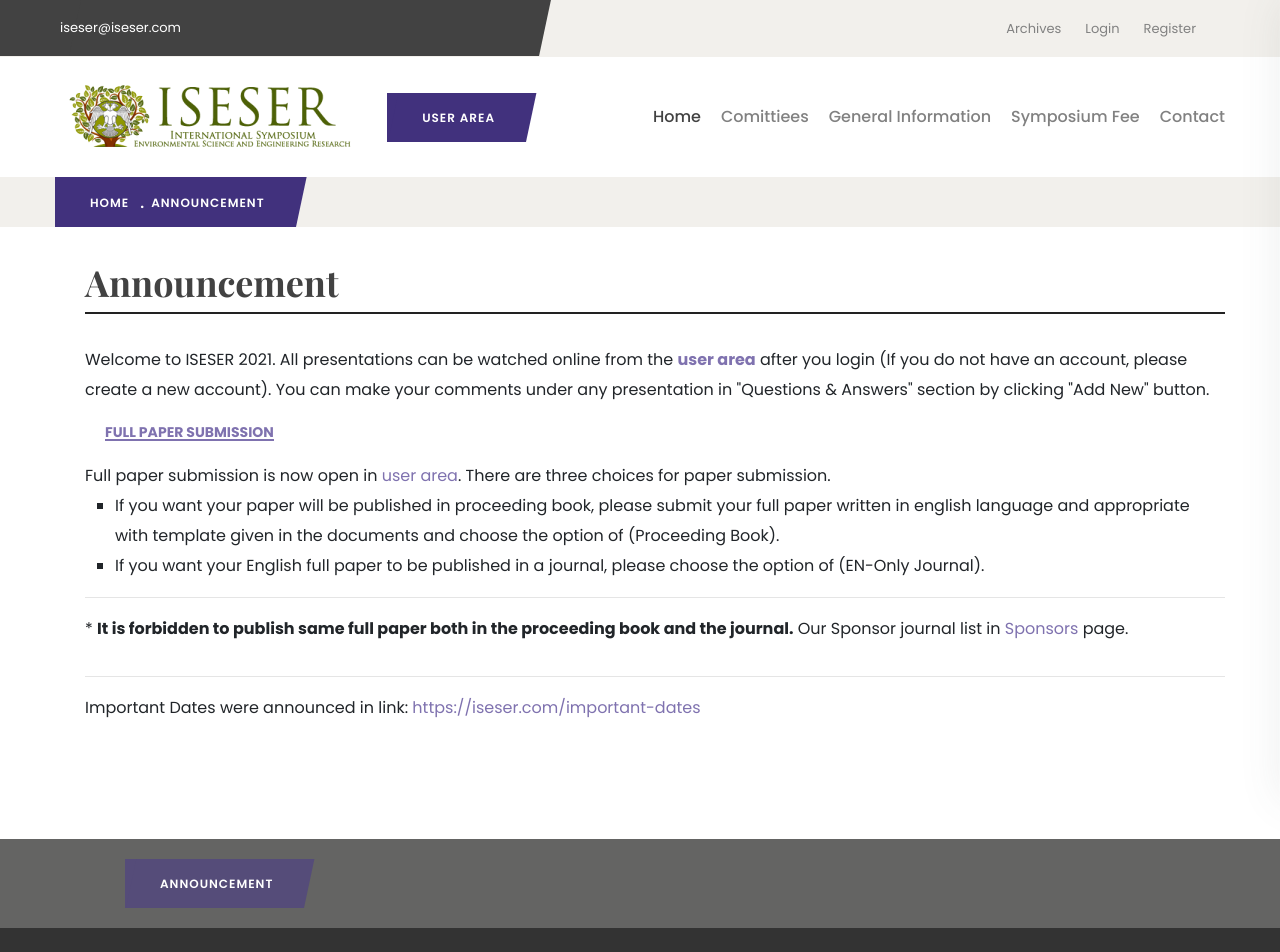
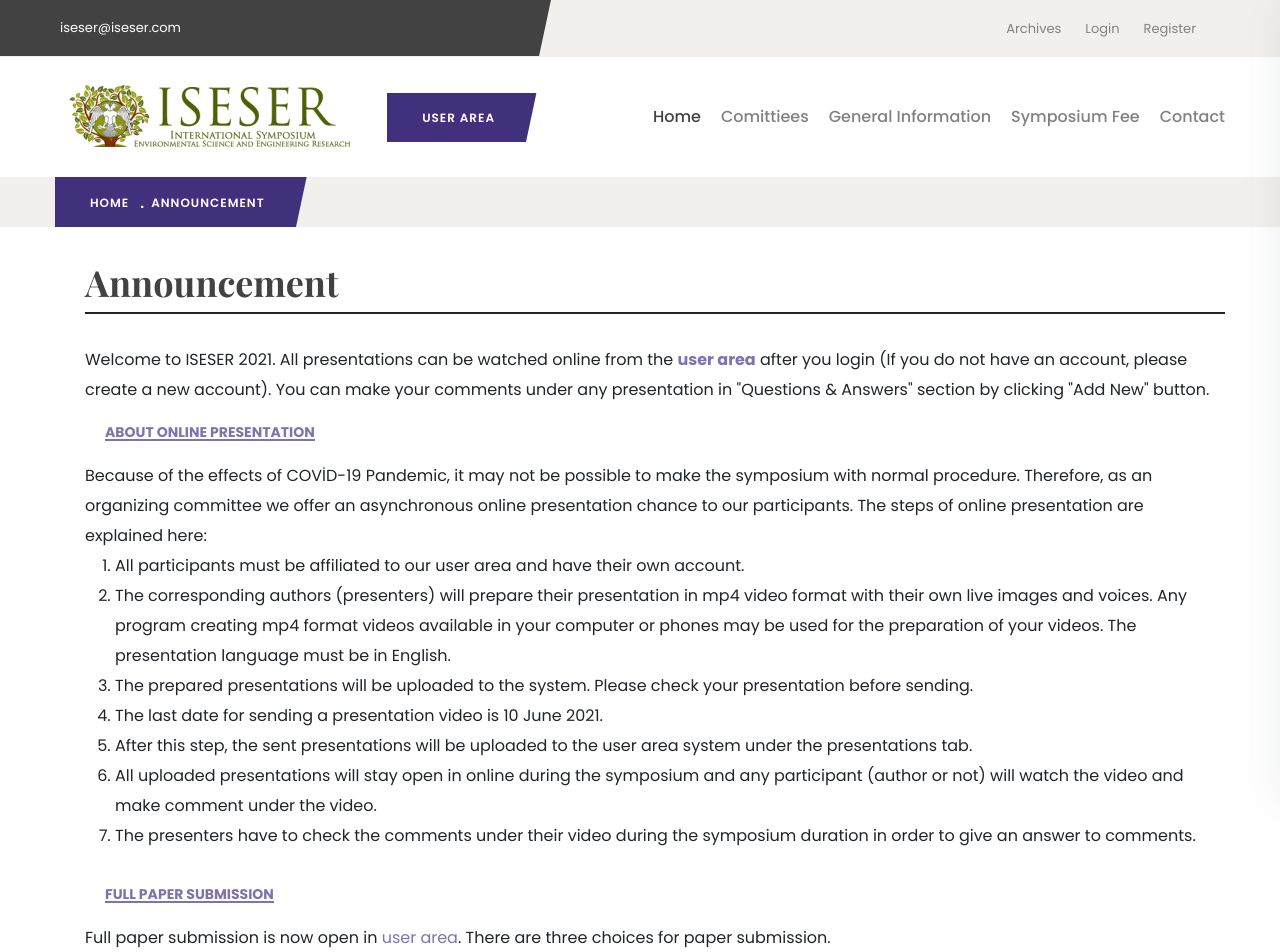
Before and after one commit to subfyi/symposium-next, a Next.js app: page /symposium-announced in a window 1280 px wide. Shown: the top 952 px of the page. Built offline with nearby package versions, Linux system fonts and the light colour scheme; some icons are missing; a web font is replaced by a local one.

Commit message:
edt final v3

```diff
--- a/components/CallToAction.js
+++ b/components/CallToAction.js
@@ -12,7 +12,7 @@ const CallToAction = () => {
                     </div>
                     <div className="col-lg-4">
                         <div className="section-heading mixer-heading">
-                            <a target="_blank" href="/doc/2021/ISESER2021_BANNER.pdf?v2" className="theme-btn">Click for 2021 Banner</a>
+                            <a href="/symposium-announced" className="theme-btn">Announcement</a>
                         </div>
                     </div>
                     <div className="col-lg-4">
--- a/pages/symposium-announced.js
+++ b/pages/symposium-announced.js
@@ -34,6 +34,49 @@ const AboutPage = () => {
                             </div>
                         </div>
 
+                        <div className="col-lg-12">
+                            <div className="about-heading">
+                                <div className="section-heading"><p className="section__meta">About Online Presentation</p>
+
+                                    <div className="section__desc">
+                                        <div className="form-group">
+                                            <p>
+                                                Because of the effects of COVİD-19 Pandemic, it may not be possible to make the symposium with normal
+                                                procedure. Therefore, as an organizing committee we offer an asynchronous online presentation chance
+                                                to our participants.
+                                                The steps of online presentation are explained here:
+
+                                            </p>
+
+                                            <ol>
+                                                <li> All participants must be affiliated to our user area and have their own account.
+                                                </li>
+                                                <li> The corresponding authors (presenters) will prepare their presentation in mp4 video format with
+                                                    their own live images and voices. Any program creating mp4 format videos available in your
+                                                    computer or phones may be used for the preparation of your videos. The presentation language must
+                                                    be in English.
+                                                </li>
+                                                <li> The prepared presentations will be uploaded to the system.  Please check your presentation before sending.
+                                                </li>
+                                                <li> The last date for sending a presentation video is 10 June 2021.
+                                                </li>
+                                                <li> After this step, the sent presentations will be uploaded to the user area system under the
+                                                    presentations tab.
+                                                </li>
+                                                <li> All uploaded presentations will stay open in online during the symposium and any participant
+                                                    (author or not) will watch the video and make comment under the video.
+                                                </li>
+                                                <li> The presenters have to check the comments under their video during the symposium duration in
+                                                    order to give an answer to comments.
+                                                </li>
+                                            </ol>
+
+
+                                        </div>
+                                    </div>
+                                </div>
+                            </div>
+                        </div>
                         <div className="col-lg-12">
                             <div className="about-heading">
                                 <div className="section-heading"><p className="section__meta">Full paper submission</p>
```
